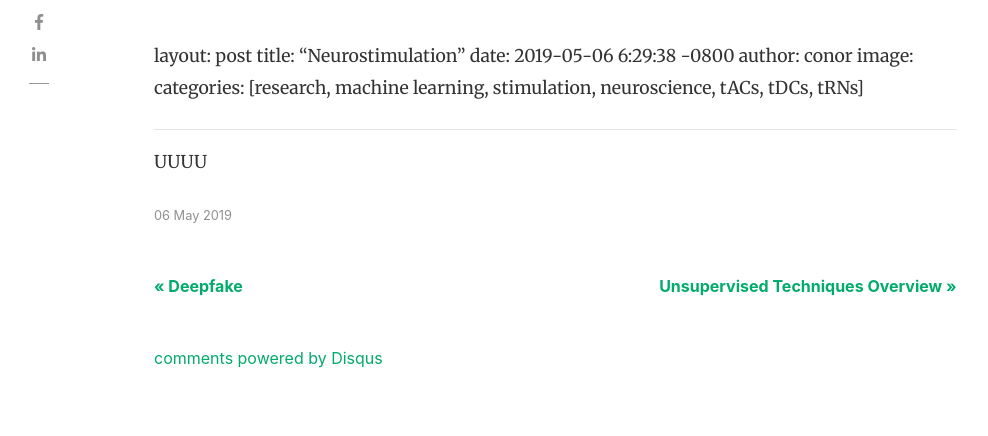
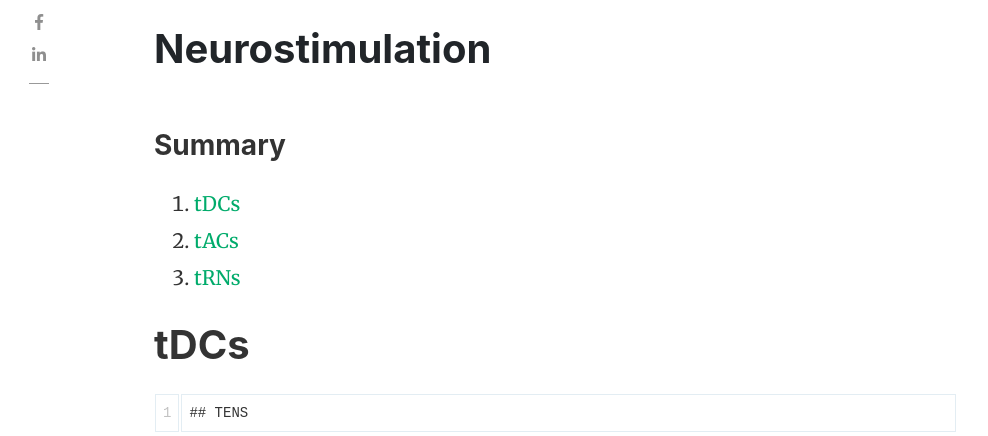
Before and after one commit to Gilgahex/gilgahex.github.io, a Jekyll site: the page built from _posts/2019/2019-05-06-Neurostimulation.md, in a window 1280 px wide and 1400 px high, scrolled down 393 px. Shown: the part 215-651 px from the top of the window, without its empty margins (131-1119 px from the left). Built offline with Jekyll 4.4.1, drawn with Linux system fonts in a browser that asks for light colours; nearby versions of some CDN libraries; our own code applies the rules of GitHub Pages for plain Markdown files; comment, search, counter and statistics services are not loaded; some of the changed text lies outside the part shown; grey boxes are pictures that could not be loaded.

Commit message:
Added Stuff

```diff
--- a/_posts/2019/2019-05-06-Neurostimulation.md
+++ b/_posts/2019/2019-05-06-Neurostimulation.md
@@ -1,10 +1,16 @@
+---
 layout: post
 title:  "Neurostimulation"
 date:   2019-05-06 6:29:38 -0800
 author: conor
 image:
 categories: [research, machine learning, stimulation, neuroscience, tACs, tDCs, tRNs]
+toc: true
+---
 
-------
+# tDCs
+	## TENS
 
-UUUU
+# tACs
+
+# tRNs
```
Also changed, not shown: _pages/todo.md (+0 -2 lines).
